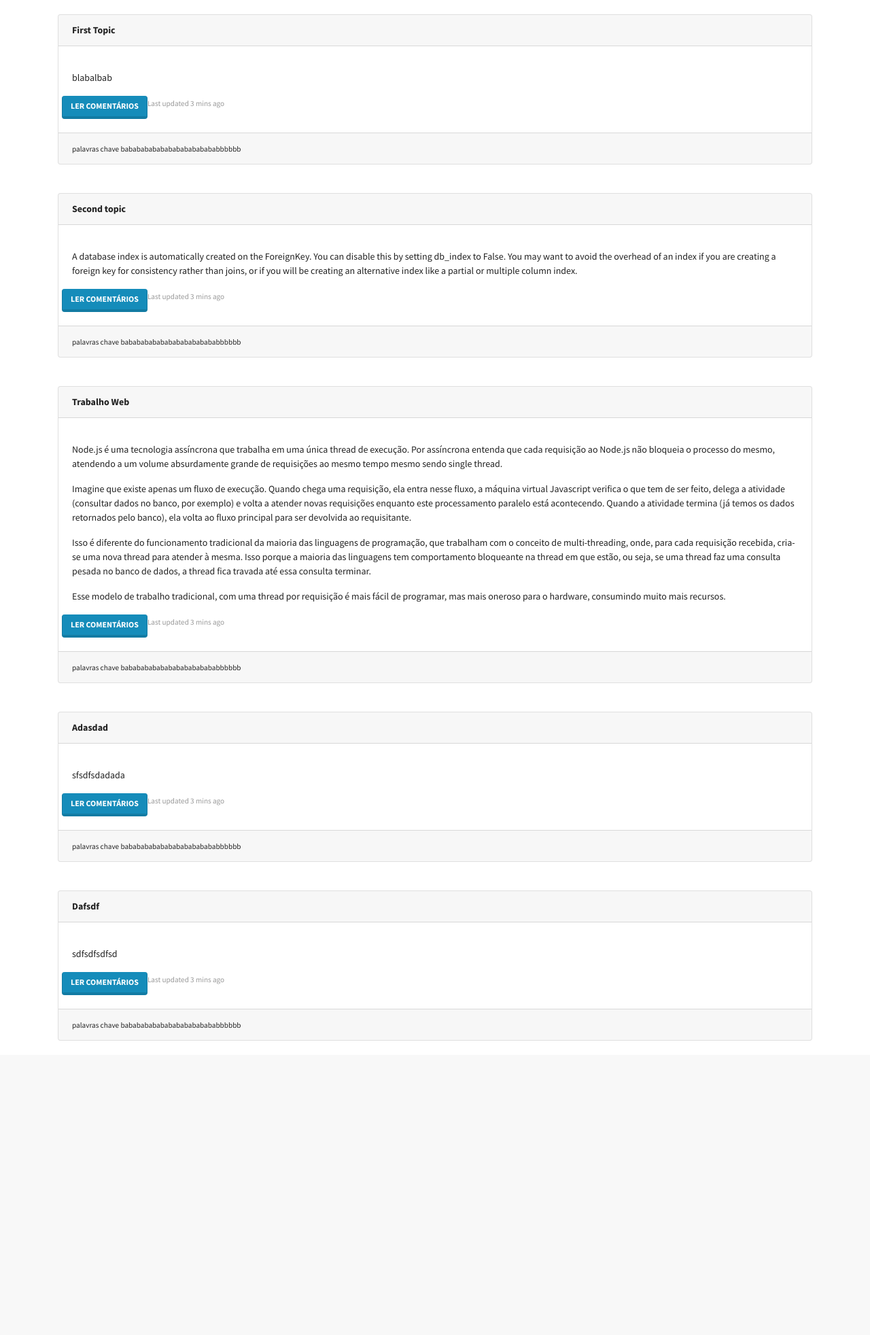
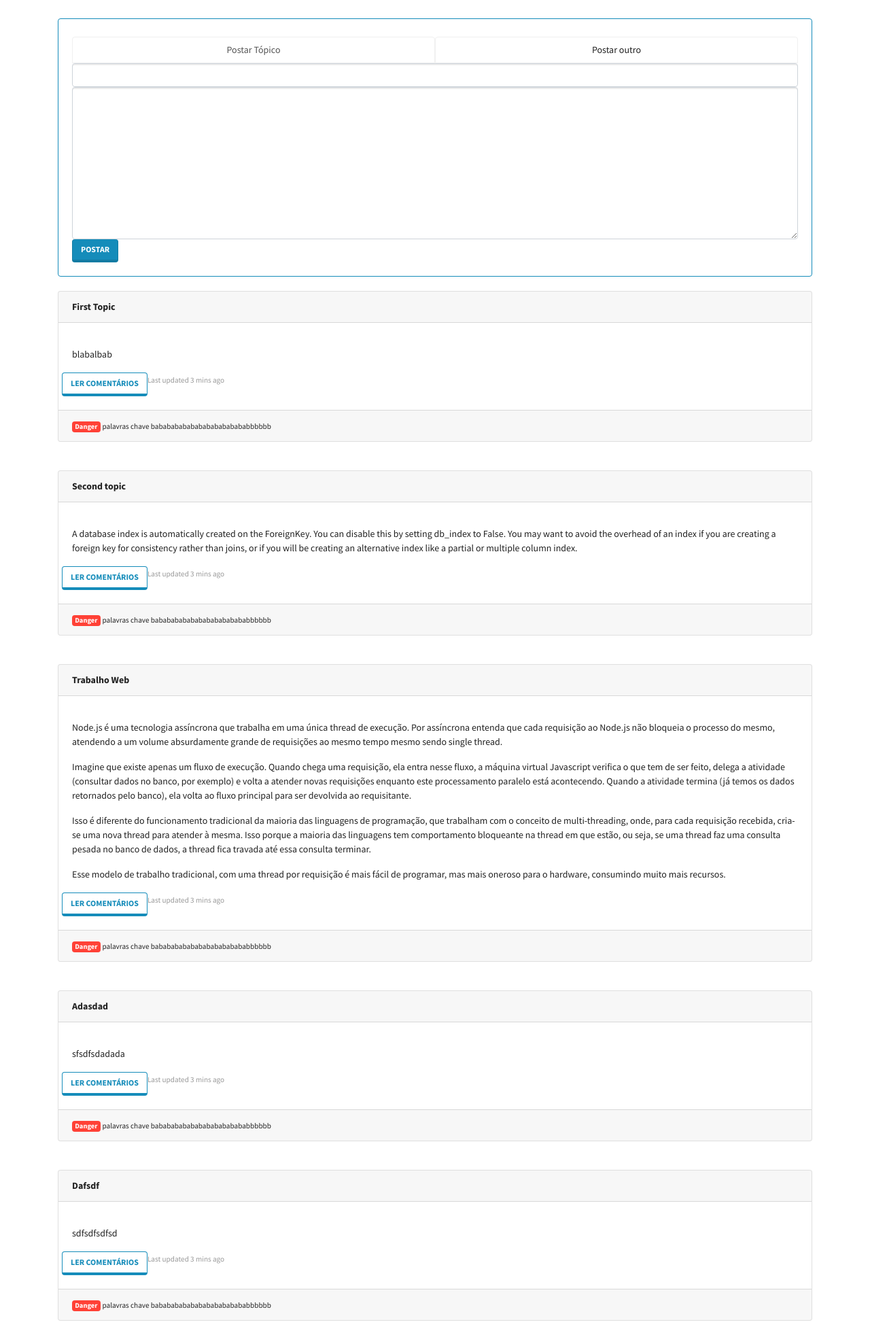
Before and after one commit to igorwilliam/isCool, a Django app: page / in a window 1280 px wide. Shown: the part 57-2021 px from the top of the page at 68% size. Before the commit the page ends 1588 px from the top, so only its background shows below. Run offline with Django 3.2, Linux system fonts and the light colour scheme; data comes from the database, SQL or seed files in the repository; both versions use the stored data as it was after the commit; some libraries are stand-ins or nearby versions.

Commit message:
Added view newTopic

```diff
--- a/core/templates/base.html
+++ b/core/templates/base.html
@@ -1,5 +1,6 @@
 <!doctype html>
 {% load static %}
+
 <html lang="en">
 
 <head>
@@ -20,7 +21,7 @@
 <body>
 
 
-  <nav class="navbar navbar-expand-lg navbar-dark bg-primary ">
+  <nav class="navbar navbar-expand-lg navbar-dark bg-primary fixed-top">
     <div class="container d-flex justify-content-between">
 
     <a class="navbar-brand" href="#">isCool</a>
--- a/core/templates/index.html
+++ b/core/templates/index.html
@@ -1,9 +1,55 @@
 {% extends "base.html" %}
+{% load widget_tweaks %}
 
 
 {% block container %}
 
+<br><br><br><br>
+{# gambiarra #}
+  <div class="container">
 
+    <div class="card border-primary">
+      <div class="card-body">
+
+
+        <ul class="nav nav-tabs nav-justified" role="tablist">
+          <li class="nav-item">
+            <a class="nav-link active" id="home-tab" data-toggle="tab" href="#postar_topico" role="tab" aria-controls="home" aria-selected="true">Postar Tópico</a>
+          </li>
+          <li class="nav-item">
+            <a class="nav-link" id="profile-tab" data-toggle="tab" href="#profile" role="tab" aria-controls="profile" aria-selected="false">Postar outro</a>
+          </li>
+
+        </ul>
+
+        <div class="tab-content">
+
+          <div class="tab-pane fade show active" id="postar_topico" role="tabpanel" >
+            <form class="" action="{% url 'post:newTopic' %}" method="post">
+              {% csrf_token %}
+              {% for field in form %}
+                {% with WIDGET_ERROR_CLASS='my_error' WIDGET_REQUIRED_CLASS='my_required' %}
+                  {% render_field field class='form-control' %}
+                  {# {% for error in field. %} #}
+
+                  {# {% endfor %} #}
+                {% endwith %}
+              {% endfor %}
+              <button type="submit" class="btn btn-primary">Postar</button>
+            </form>
+
+          </div>
+
+          <div class="tab-pane fade" id="profile" role="tabpanel" aria-labelledby="profile-tab">2</div>
+
+        </div>
+
+
+
+
+        </div>
+      </div>
+  </div>
 
 {% for topic in topics %}
 
@@ -65,13 +111,16 @@
           <div class="card-body">
             <div class="card-text"><p class="lead"> {{ topic.content|linebreaks }} </p></div>
             <div class="row">
-              <button type="button" class="btn btn-primary display-2" data-toggle="modal" data-target="#modal{{topic.id}}">Ler Comentários</button>
+              <button type="button" class="btn btn-outline-primary display-2" data-toggle="modal" data-target="#modal{{topic.id}}">Ler Comentários</button>
               <p class="card-text text-right"><small class="text-muted">Last updated 3 mins ago</small></p>
             </div>
 
           </div>
 
           <div class="card-footer ">
+            <a href="#" class="badge badge-danger">Danger</a>
+
+
             <small>palavras chave bababababababababababababbbbbb</small>
           </div>
 
--- a/core/views.py
+++ b/core/views.py
@@ -3,11 +3,29 @@ from django.http import HttpResponse
 
 from post.models import Topic, Reply
 
+from post.forms import TopicForm, ReplyForm
+
 # Create your views here.
 
 def index(request):
+
+    form = TopicForm()
+
     context = {
         'topics': Topic.objects.all(),
-        'replies': Reply.objects.all()
+        'replies': Reply.objects.all(),
+        'form': form,
     }
     return render(request, 'index.html', context)
+
+def newTopic(request):
+
+    form = TopicForm(request.POST or None)
+    if form.is_valid:
+        form.save()
+        return HttpResponse('Tarefa adicionada com sucesso !!!')
+    else:
+        print(form.errors)
+
+
+    return render(request, 'index.html')
--- a/iscool/settings.py
+++ b/iscool/settings.py
@@ -38,6 +38,10 @@ INSTALLED_APPS = [
     'django.contrib.messages',
     'django.contrib.staticfiles',
 
+    #libs
+    'widget_tweaks',
+
+    #apps
     'core',
     'post',
 ]
--- a/iscool/urls.py
+++ b/iscool/urls.py
@@ -14,11 +14,14 @@ Including another URLconf
     2. Add a URL to urlpatterns:  path('blog/', include('blog.urls'))
 """
 from django.contrib import admin
-from django.urls import path
+from django.urls import path, include
 
 from core import views
+from post import urls as post_urls
+
 
 urlpatterns = [
     path('',views.index, name='index'),
     path('admin/', admin.site.urls),
+    path('postar/',include(post_urls)),
 ]
--- /dev/null
+++ b/post/forms.py
@@ -0,0 +1,13 @@
+from django import forms
+
+from .models import Topic, Reply
+
+class TopicForm(forms.ModelForm):
+    class Meta:
+        model = Topic
+        fields = '__all__'
+
+class ReplyForm(forms.ModelForm):
+    class Meta:
+        model = Reply
+        fields = '__all__'
--- /dev/null
+++ b/post/urls.py
@@ -0,0 +1,8 @@
+from django.urls import path
+
+from . import views
+
+app_name = 'post'
+urlpatterns = [
+    path('novo_topico/', views.newTopic, name="newTopic"),
+]
```
Also changed, not shown: post/views.py (+17 -0 lines), db.sqlite3.
